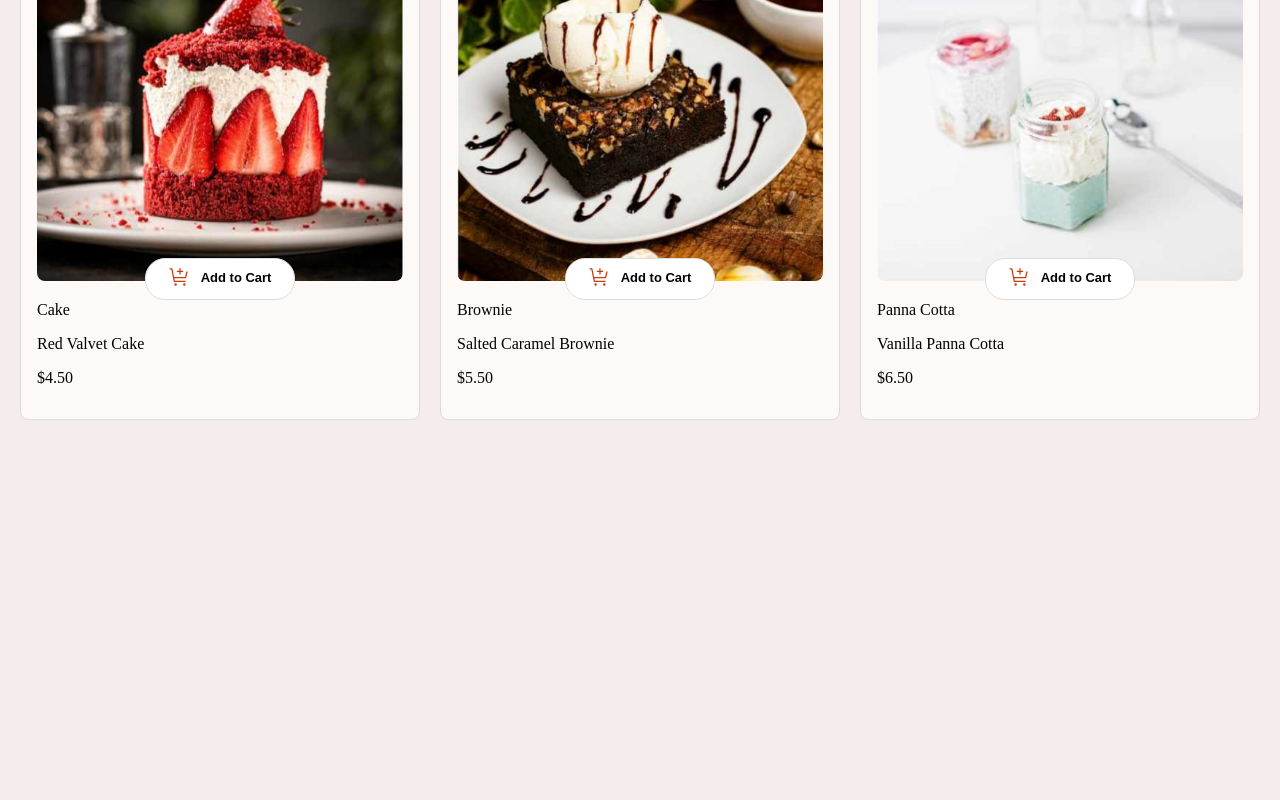
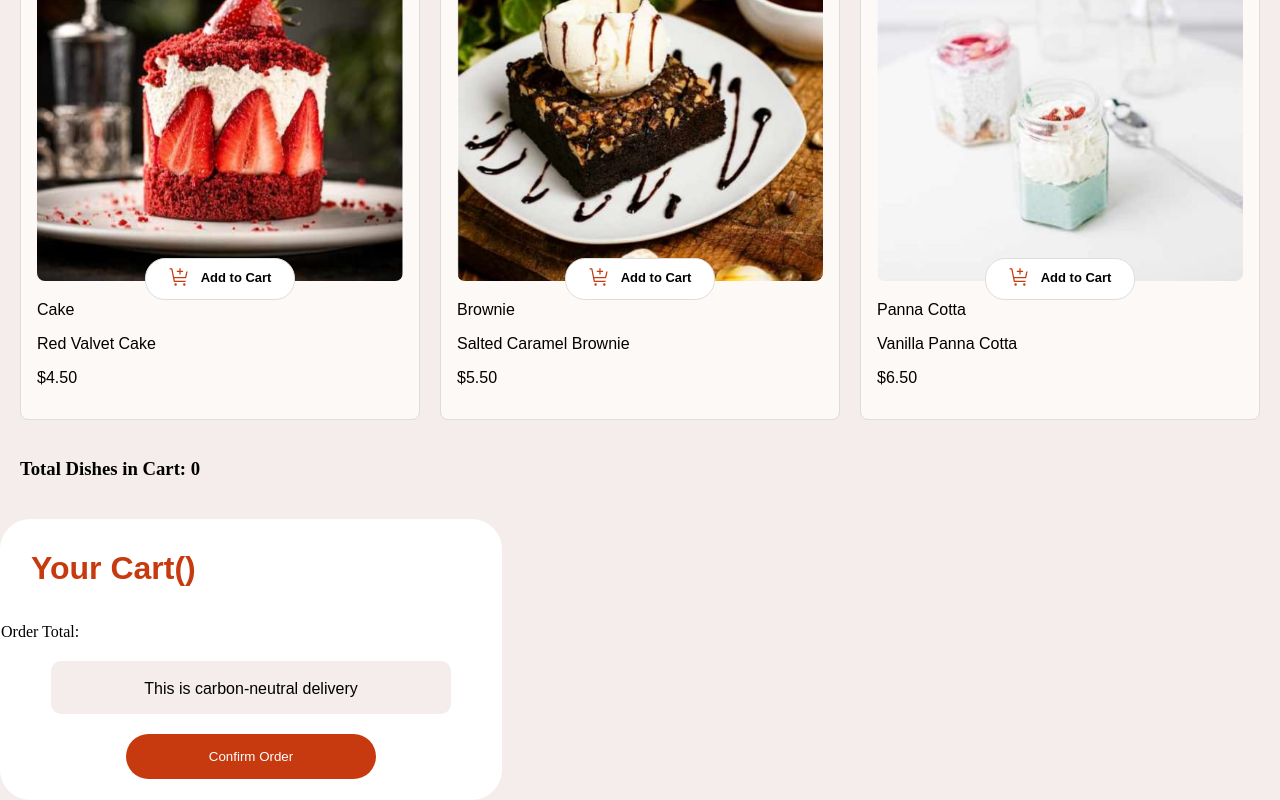
Before and after one commit to Anastasiiiii/dessert-shop-landing-challenge, a React (Create React App) app in the folder challenge2/my-app/: page / in a window 1280 px wide. Shown: the part 1238-2038 px from the top of the page. Before the commit the page ends 1678 px from the top, so only its background shows below. Built offline with nearby package versions, Linux system fonts and the light colour scheme.

Commit message:
add counter of chosen dishes

```diff
--- a/challenge2/my-app/src/App.js
+++ b/challenge2/my-app/src/App.js
@@ -1,11 +1,13 @@
 import './App.css';
 import CardContainer from './components/CardContainer';
+import CartBox from './components/CartBox';
 
 function App() {
   return (
     <div className="App">
       <h1>Dessert</h1>
       <CardContainer />
+      <CartBox />
     </div>
   );
 }
--- a/challenge2/my-app/src/components/Card.jsx
+++ b/challenge2/my-app/src/components/Card.jsx
@@ -2,21 +2,32 @@ import React, {useState} from "react";
 import "../styles/Card.css";
 
 
-const Card = ({img, name, description, price}) => {
+const Card = ({img, name, description, price, updateTotalQuantity}) => {
     const [quantity, setQuantiy] = useState(0);
     const [inCart, setInCart] = useState(false);
 
     const increment = () => {
-        setQuantiy((prevQuantity) => prevQuantity + 1);
+        setQuantiy((prevQuantity) => {
+            const newQuantity = prevQuantity + 1;
+            updateTotalQuantity(1);
+            return newQuantity;
+        });
     }
 
     const decrement = () => {
-        setQuantiy((prevQuantity) => (prevQuantity > 0 ? prevQuantity - 1 : 0));
+        setQuantiy((prevQuantity) => {
+            const newQuantity = prevQuantity > 0 ? prevQuantity - 1 : 0;
+            if(prevQuantity > 0){
+                updateTotalQuantity(-1);
+            }
+            return newQuantity;
+        });
     }
 
     const handleAddToCart = () => {
         setInCart(true);
         setQuantiy(1);
+        updateTotalQuantity(1);
     }
 
     const addToCartIcon = (
--- a/challenge2/my-app/src/components/CardContainer.jsx
+++ b/challenge2/my-app/src/components/CardContainer.jsx
@@ -1,4 +1,4 @@
-import React from "react";
+import React, { useState } from "react";
 import Card from "./Card";
 import "../styles/CardContainer.css";
 import waffleImg from '../assets/images/image-waffle-desktop.jpg';
@@ -12,6 +12,11 @@ import saltedCaramelBrownie from "../assets/images/image-brownie-desktop.jpg";
 import pannaCottaImg from "../assets/images/image-panna-cotta-desktop.jpg";
 
 const CardContainer = () => {
+  const [totalQuantity, setTotalQuantity] = useState(0);
+
+  const updateTotalQuantity = (amount) => {
+    setTotalQuantity((prevTotal) => prevTotal + amount);
+  }
   const cardsData = [
     {
       img: waffleImg,
@@ -76,8 +81,13 @@ const CardContainer = () => {
         name={data.name}
         description={data.description}
         price={data.price}
+        updateTotalQuantity={updateTotalQuantity}
       />
+
     ))}
+    <div>
+      <h3>Total Dishes in Cart: {totalQuantity}</h3>
+    </div>
   </div>
 
 }
--- /dev/null
+++ b/challenge2/my-app/src/components/CartBox.jsx
@@ -0,0 +1,19 @@
+import React, {useState} from "react";
+import "../styles/CartBox.css";
+
+const CartBox = ({quantity}) => {
+    return (
+        <div className="cart-box">
+            <h1>Your Cart&#40;{quantity}&#41;</h1>
+            <p> Order Total: </p>
+            <div className="delivery-info">
+            <p>This is carbon-neutral delivery</p>
+            </div>
+            <button className="confirm-button">Confirm Order</button>
+
+        </div>
+    )
+
+}
+
+export default CartBox;
--- a/challenge2/my-app/src/styles/Card.css
+++ b/challenge2/my-app/src/styles/Card.css
@@ -2,6 +2,8 @@
     border: 1px solid #ddd;
     border-radius: 8px;
     padding: 16px;
+    font-family: "Red Hat Text", sans-serif;
+    font-optical-sizing: auto;
     text-align: left;
     background-color: hsl(20, 50%, 98%);
 }
@@ -22,6 +24,8 @@
     left: 50%;
     transform: translate(-50%, 0);
     width: 150px;
+    font-family: "Red Hat Text", sans-serif;
+    font-optical-sizing: auto;
     font-size: small;
     font-weight: bold;
     text-align: center;
--- /dev/null
+++ b/challenge2/my-app/src/styles/CartBox.css
@@ -0,0 +1,45 @@
+.cart-box{
+    width: 500px;
+    height: inherit;
+    border: 1px solid white;
+    border-radius: 30px;
+    background-color: white;
+}
+.cart-box h1 {
+    font-family: "Red Hat Text", sans-serif;
+    font-optical-sizing: auto;
+    font-weight: 850;
+    font-style: normal;
+    color: hsl(14, 86%, 42%);
+    margin: 10px;
+    padding: 20px;
+}
+
+.delivery-info{
+    display: block;
+    margin: 20px auto;
+    width: 400px;
+    height: 50px;
+    background-color: hsl(13, 31%, 94%);
+    border: none;
+    border-radius: 10px;
+    font-family: "Red Hat Text", sans-serif;
+    font-optical-sizing: auto;
+    text-align: center;
+    padding-top: 3px;
+}
+
+.confirm-button{
+    display: block;
+    margin: 20px auto;
+    width: 250px;
+    padding: 15px;
+    border: none;
+    border-radius: 30px;
+    background-color: hsl(14, 86%, 42%);
+    font-family: "Red Hat Text", sans-serif;
+    font-optical-sizing: auto;
+    color: white;
+    text-align: center;
+    cursor: pointer;
+}
```
Lines whose indentation alone changed are shown as unchanged.
